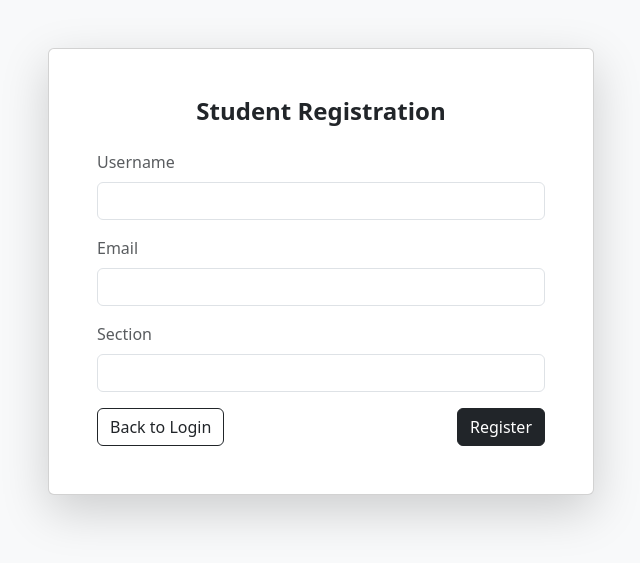
After one commit to marucuuu/ctf-updated-website, a Django app: page /register/ in a window 1280 px wide. The commit adds this page. Shown: the top 563 px of the page, without its empty margins (319-959 px from the left). Run offline with Django 5.2, Linux system fonts and the light colour scheme; the visitor is signed in with stand-in values (Sample User, id 1); data comes from the database, SQL or seed files in the repository.

Commit message:
include registration

```diff
--- a/core/middleware.py
+++ b/core/middleware.py
@@ -20,6 +20,7 @@ class AuthTemporaryPasswordAndVerificationMiddleware(MiddlewareMixin):
             reverse('verify'),  # Account verification view
             reverse('forgot_password'),  # Forgot password view
             reverse('setup'),
+            reverse('register'),
         ]
 
         # Allow reset password URLs dynamically
--- a/core/templates/login.html
+++ b/core/templates/login.html
@@ -119,7 +119,8 @@
                                         </div>
                                     </div>
                                 </div>
-                                <div class="d-flex justify-content-end">
+                                <div class="d-flex justify-content-between">
+                                    <a href="{% url 'register' %}" class="btn btn-outline-dark">Register</a>
                                     <button type="submit" class="btn btn-dark">Login</button>
                                 </div>
                             </form>
--- /dev/null
+++ b/core/templates/register.html
@@ -0,0 +1,60 @@
+{% load static %}
+
+<!DOCTYPE html>
+<html lang="en">
+<head>
+    <meta charset="UTF-8">
+    <meta name="viewport" content="width=device-width, initial-scale=1.0">
+    <title>Student Registration</title>
+    <link href="https://cdn.jsdelivr.net/npm/bootstrap@5.3.0/dist/css/bootstrap.min.css" rel="stylesheet">
+</head>
+<body class="bg-light">
+
+    <div class="container mt-5">
+        <div class="row justify-content-center">
+            <div class="col-md-6">
+                <div class="card shadow-lg">
+                    <div class="card-body p-5">
+                        <h1 class="fs-4 card-title fw-bold mb-4 text-center">Student Registration</h1>
+
+                        {% if messages %}
+                            <div class="alert alert-dismissible fade show">
+                                {% for message in messages %}
+                                    <div class="alert {{ message.tags }}">{{ message }}</div>
+                                {% endfor %}
+                            </div>
+                        {% endif %}
+
+                        <form method="POST" class="needs-validation" novalidate>
+                            {% csrf_token %}
+
+                            <div class="mb-3">
+                                <label class="mb-2 text-muted" for="username">Username</label>
+                                <input id="username" type="text" class="form-control" name="username" required>
+                            </div>
+
+                            <div class="mb-3">
+                                <label class="mb-2 text-muted" for="email">Email</label>
+                                <input id="email" type="email" class="form-control" name="email" required>
+                            </div>
+
+                            <div class="mb-3">
+                                <label class="mb-2 text-muted" for="section">Section</label>
+                                <input id="section" type="text" class="form-control" name="section" required>
+                            </div>
+
+                            <div class="d-flex justify-content-between">
+                                <a href="{% url 'login' %}" class="btn btn-outline-dark">Back to Login</a>
+                                <button type="submit" class="btn btn-dark">Register</button>
+                            </div>
+                        </form>
+                    </div>
+                </div>
+            </div>
+        </div>
+    </div>
+
+    <script src="https://cdn.jsdelivr.net/npm/bootstrap@5.3.0/dist/js/bootstrap.bundle.min.js"></script>
+
+</body>
+</html>
--- a/core/urls.py
+++ b/core/urls.py
@@ -7,6 +7,9 @@ urlpatterns = [
     path('', views.setup, name='setup'),
 
     path('login/', views.login_view, name='login'),
+
+    path('register/', views.register_student, name='register'),
+
 
     path('verify/', views.verify_view, name='verify'),
 
--- a/core/views.py
+++ b/core/views.py
@@ -1122,7 +1122,51 @@ def login_view(request):
 # LOGIN VIEW END
 
 
-
+# REGISTER VIEW START
+
+def register_student(request):
+    if request.method == 'POST':
+        username = request.POST.get('username')
+        email = request.POST.get('email')
+        section = request.POST.get('section', '').upper()  # Convert to uppercase
+
+        errors = []
+
+        # Check if username or email already exists
+        if User.objects.filter(username=username).exists():
+            errors.append('Username already exists.')
+        if User.objects.filter(email=email).exists():
+            errors.append('Email address already exists.')
+
+        if errors:
+            for error in errors:
+                messages.error(request, error)
+        else:
+            temp_password = generate_temporary_password()  # Generate a temporary password
+
+            # Create student user
+            user = User.objects.create(
+                username=username,
+                email=email,
+                password=make_password(temp_password)
+            )
+            UserProfile.objects.create(
+                user=user,
+                role='student',
+                verified=False,  # Students need verification
+                must_change_password=True,
+                section=section
+            )
+
+            send_welcome_email(user, temp_password)  # Send login details via email
+
+            messages.success(request, 'Registration successful! Check your email for login details.')
+            return redirect('login')
+
+    return render(request, 'register.html')
+
+
+# REGISTER VIEW END
 
 
 
```
